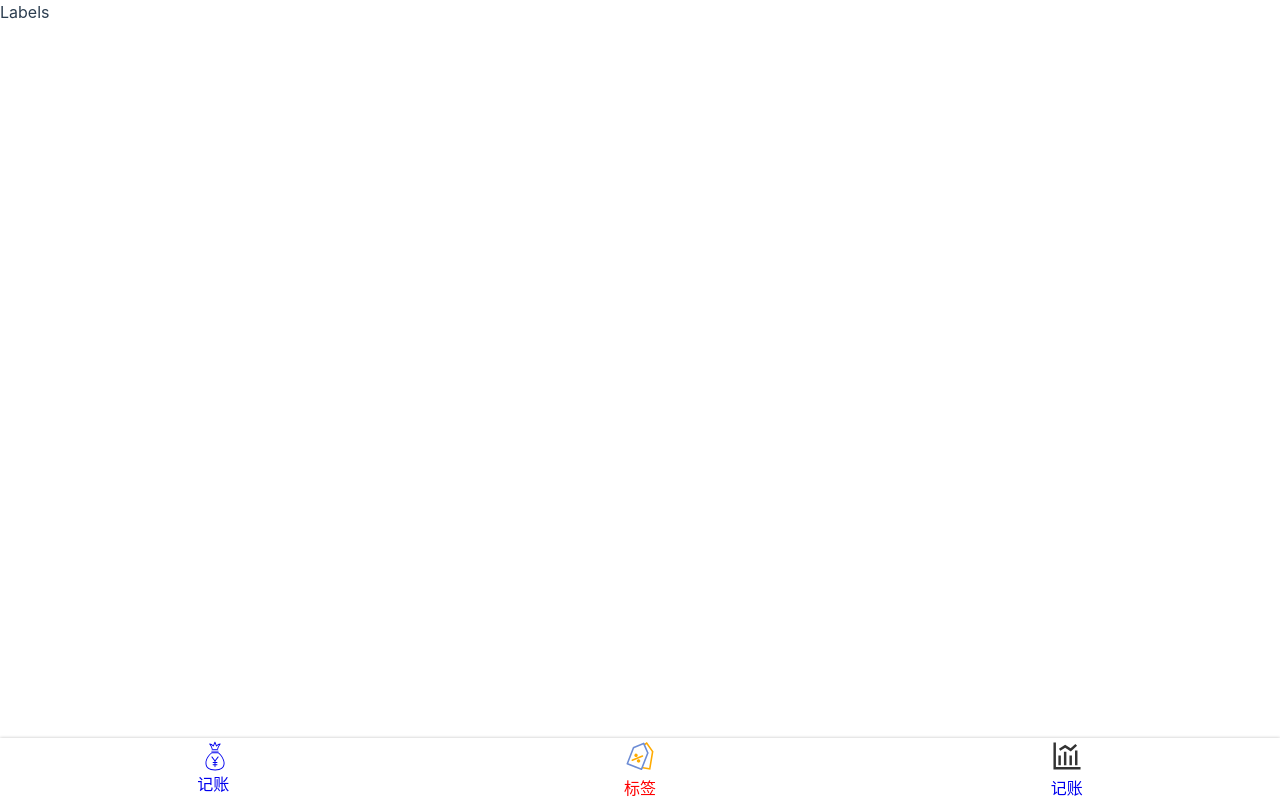
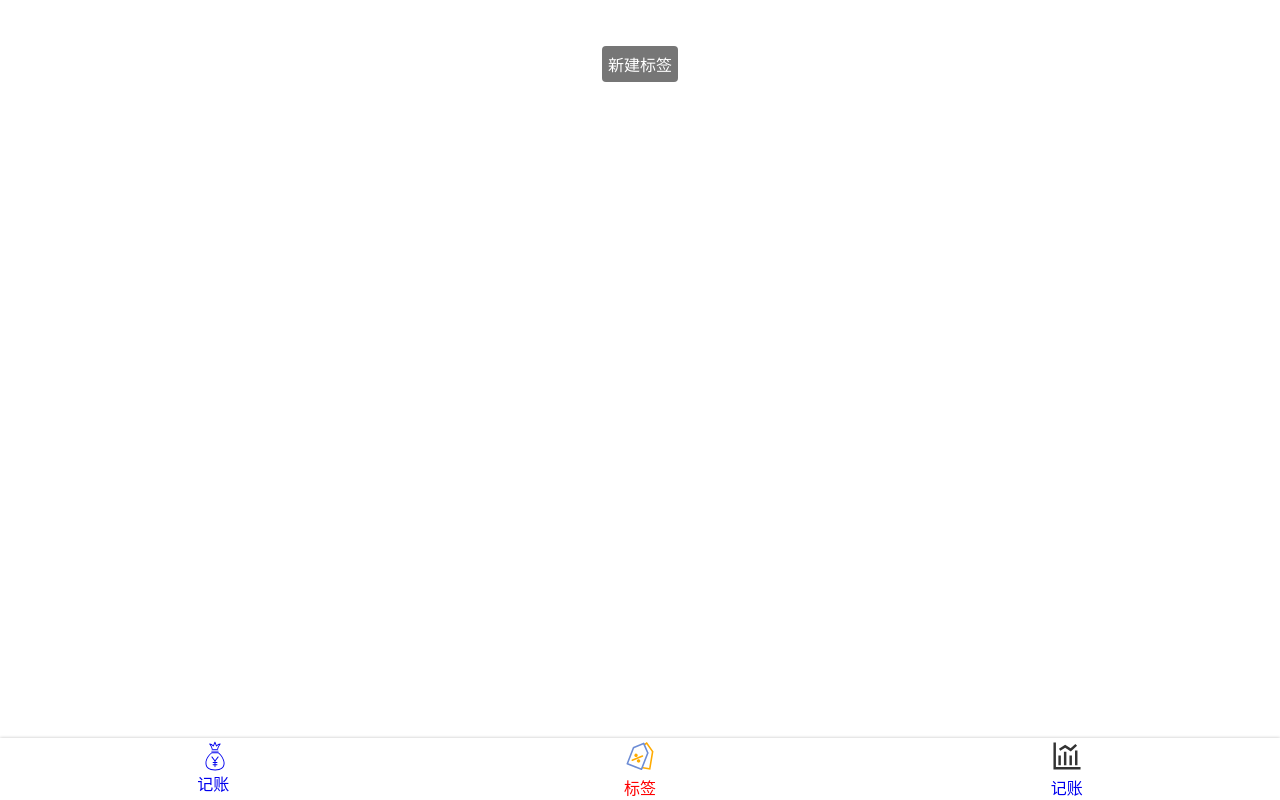
Before and after one commit to CuiLei-document/vue-ts-MoneyBook, a Vue app: page /#/labels in a window 1280 px wide. Built offline with nearby package versions, Linux system fonts and the light colour scheme.

Commit message:
封装 数据 store

```diff
--- /dev/null
+++ b/src/components/Buttons.vue
@@ -0,0 +1,26 @@
+<template>
+    <div>
+        <button class="createTag" @click="$emit('click',$event)">新建标签</button>
+    </div>
+</template>
+
+<script lang='ts'>
+    import Vue from 'vue';
+    import {Component} from 'vue-property-decorator';
+
+    @Component
+    export default class Buttons extends Vue {
+
+    }
+</script>
+
+<style scoped lang="scss">
+    .createTag {
+        background: #767676;
+        border: none;
+        color: white;
+        border-radius: 4px;
+        padding: 6px;
+        font-size: 16px;
+    }
+</style>
--- a/src/components/moneys/Tags.vue
+++ b/src/components/moneys/Tags.vue
@@ -7,7 +7,7 @@
             >{{tag}}</li>
         </ul>
         <div class="newTag">
-            <button @click="createTag">新建标签</button>
+            <Buttons @click="createTag">新建标签</Buttons>
         </div>
     </div>
 </template>
@@ -15,8 +15,10 @@
 <script lang='ts'>
     import Vue from 'vue';
     import {Component, Prop} from 'vue-property-decorator';
-
-    @Component
+    import Buttons from '@/components/Buttons.vue';
+    @Component({
+        components: {Buttons}
+    })
     export default class Tags extends Vue {
         @Prop() dataSource!:string
         selectedTags:string[] = []
--- a/src/modules.ts
+++ b/src/models/recordListModel.ts
@@ -1,4 +1,4 @@
-const modules = {
+const recordListModel = {
     clone(record: RecordItem[] | RecordItem){
        return  JSON.parse(JSON.stringify(record));
     },
@@ -10,4 +10,4 @@
     }
 }
 
-export default modules
+export default recordListModel
--- /dev/null
+++ b/src/models/tagListmodel.ts
@@ -0,0 +1,26 @@
+
+type TagListModel = {
+    data:string[],
+    fetchList: ()=>string[]
+    create:(name:string) => 'success' | 'duplicated'
+    saveList:()=> void
+}
+const tagListModel:TagListModel = {
+    data:[],
+    fetchList() {
+        return JSON.parse(window.localStorage.getItem('tagList')|| '[]');
+    },
+    create(name){
+        if(this.data.indexOf(name)>=0){
+            return 'duplicated'
+        }
+        this.data.push(name)
+        this.saveList()
+        return 'success'
+    },
+    saveList(){
+        window.localStorage.setItem('tagList', JSON.stringify(this.data));
+    }
+}
+
+export default tagListModel
--- a/src/views/Labels.vue
+++ b/src/views/Labels.vue
@@ -1,19 +1,66 @@
 <template>
     <Layout>
-        <div>Labels</div>
+        <ul class="tags">
+            <li v-for="tag in tags" :key="tag">
+                <span>{{tag}}</span>
+                <Icon name="right" class="icon"/>
+            </li>
+
+        </ul>
+        <div class="createTag-wrapper">
+            <Buttons @click="createTag">新建标签</Buttons>
+        </div>
     </Layout>
 </template>
 
 <script lang='ts'>
     import Vue from 'vue';
     import {Component} from 'vue-property-decorator';
+    import Icon from '@/components/Icon.vue';
+    import Buttons from '@/components/Buttons.vue';
+    import tagListModel from '@/models/tagListmodel';
 
-    @Component
+    @Component({
+        components: {Buttons, Icon}
+    })
     export default class Labels extends Vue {
-
+        tags = tagListModel.fetchList()
+        createTag(){
+            const name = window.prompt('输入标签名')
+            tagListModel.create(name)
+        }
     }
 </script>
 
 <style scoped lang="scss">
+    .tags {
+        margin-left: 16px;
 
+        > li {
+            min-height: 44px;
+            display: flex;
+            justify-content: space-between;
+            align-items: center;
+            border-bottom: 1px solid #d8d8d8;
+            font-size: 16px;
+
+            > .icon {
+                margin-right: 6px;
+            }
+        }
+    }
+
+    .createTag {
+        background: #767676;
+        border: none;
+        color: white;
+        border-radius: 4px;
+        padding: 14px;
+        font-size: 18px;
+        &-wrapper{
+            text-align: center;
+            padding: 16px;
+            margin-top: 44-14px;
+        }
+    }
 </style>
--- a/src/views/Money.vue
+++ b/src/views/Money.vue
@@ -15,7 +15,8 @@
     import FromInput from '@/components/moneys/FromInput.vue';
     import Types from '@/components/moneys/Types.vue';
     import NumberPad from '@/components/moneys/NumberPad.vue';
-    import modules from '@/modules';
+    import recordListModel from '@/models/recordListModel';
+    import tagListModel from '@/models/tagListmodel';
 
     @Component({
         components: {NumberPad, Types, FromInput, Tags}
@@ -24,8 +25,8 @@
         record:RecordItem = {
             tags: [],notes:'',type:'-',amount:0
         }
-        recordList = modules.fetchRecord()
-        tags=['衣','食','住','行']
+        recordList = recordListModel.fetchRecord()
+        tags= tagListModel.fetchList()
         onUpdateTags(value:string[]){
             this.record.tags = value
         }
@@ -38,14 +39,14 @@
             console.log(value);
         }
         onUpdateRecord(){
-            const record2:RecordItem  = modules.clone(this.record);
+            const record2:RecordItem  = recordListModel.clone(this.record);
             record2.createAl = new Date().toISOString()
             this.recordList.push(record2)
             console.log(this.recordList);
         }
         @Watch('recordList')
         onRecordListChange(){
-            window.localStorage.setItem('recordList', JSON.stringify(this.recordList))
+            recordListModel.saveRecord(this.recordList)
         }
     }
 </script>
```
Also changed, not shown: src/assets/icons/right.svg (added).
